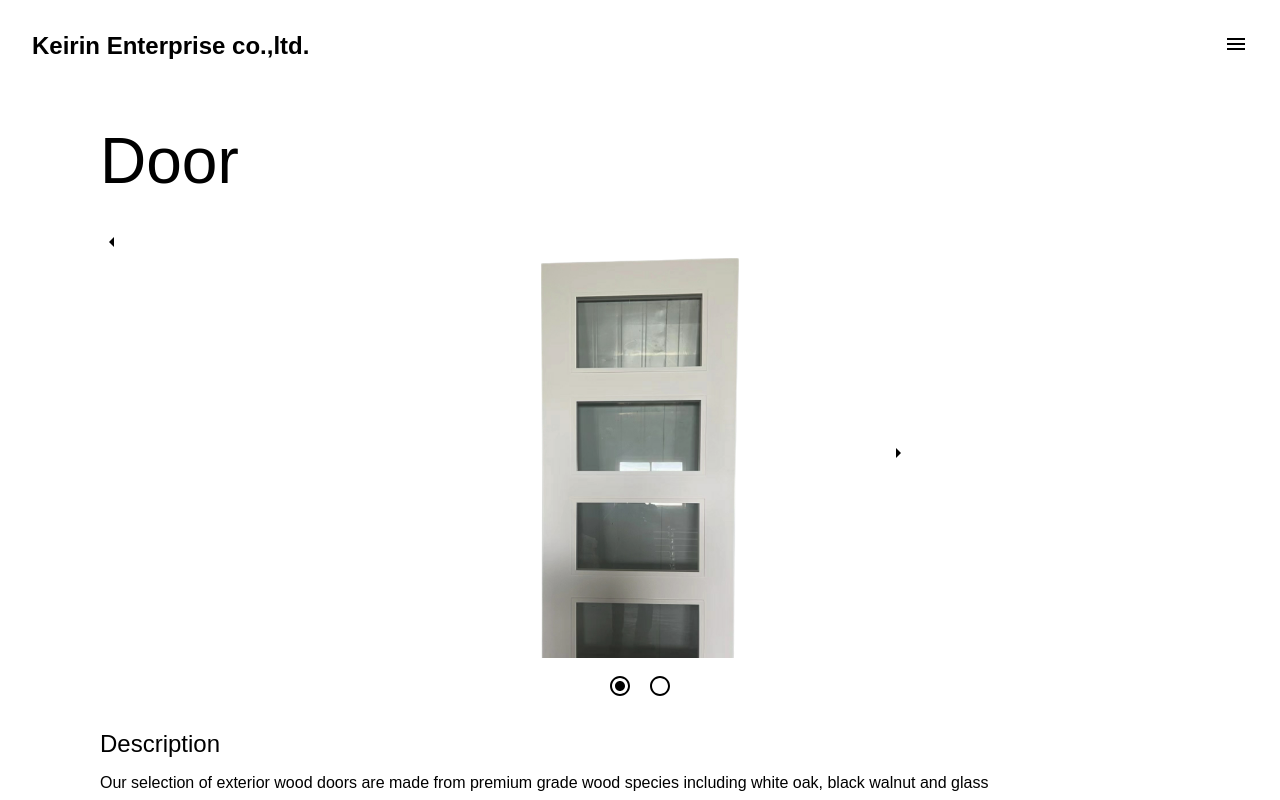
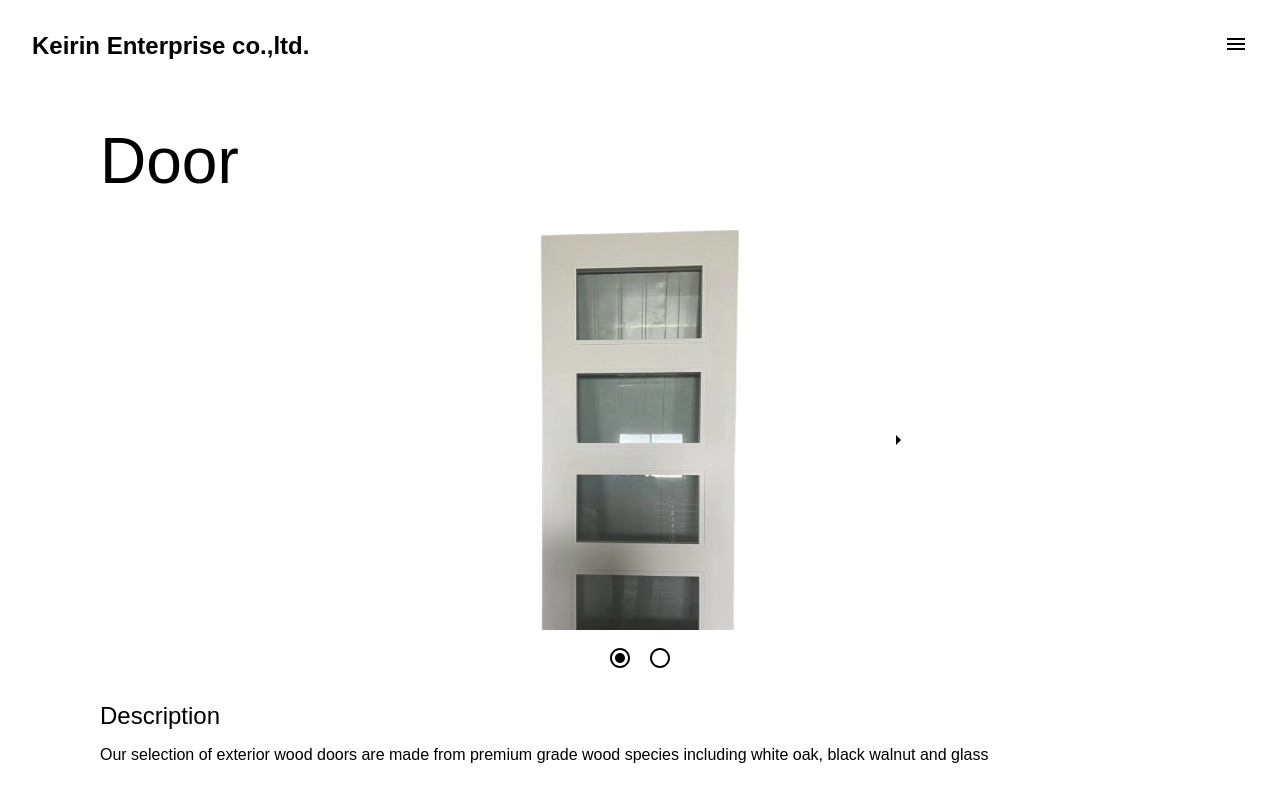
Before and after one commit to jackytam2020/Keirin, a Next.js app: page /product/Door in a window 1280 px wide. Shown: the top 800 px of the page. Built offline with nearby package versions, Linux system fonts and the light colour scheme.

Commit message:
changed rendering of carousel arrows

```diff
--- a/components/Carousel.tsx
+++ b/components/Carousel.tsx
@@ -34,16 +34,15 @@ const Carousel: React.FC<CarouselType> = ({ currentProduct }) => {
 
   return (
     <div className={carouselStyles.carousel}>
+      {currentIndex !== 0 && (
         <ArrowLeftIcon
           onClick={() => {
             updateIndex(currentIndex - 1);
           }}
-        className={
-          currentIndex === 0
-            ? carouselStyles.carousel__leftButtonHidden
-            : carouselStyles.carousel__leftButton
-        }
+          className={carouselStyles.carousel__leftButton}
         />
+      )}
+
       <div
         className={carouselStyles.carousel__inner}
         style={{ transform: `translate(-${currentIndex * 100}%)` }}
@@ -77,16 +76,14 @@ const Carousel: React.FC<CarouselType> = ({ currentProduct }) => {
         })}
       </div>
 
+      {currentIndex !== currentProduct.pictures.length - 1 && (
         <ArrowRightIcon
           onClick={() => {
             updateIndex(currentIndex + 1);
           }}
-        className={
-          currentIndex === currentProduct.pictures.length - 1
-            ? carouselStyles.carousel__rightButtonHidden
-            : carouselStyles.carousel__rightButton
-        }
+          className={carouselStyles.carousel__rightButton}
         />
+      )}
     </div>
   );
 };
--- a/styles/Carousel.module.scss
+++ b/styles/Carousel.module.scss
@@ -28,7 +28,7 @@
   }
 
   &__leftButton {
-    font-size: 64px;
+    font-size: 4em;
     position: absolute;
     top: 45%;
     left: 25%;
@@ -37,16 +37,11 @@
   }
 
   &__rightButton {
-    font-size: 64px;
+    font-size: 4em;
     position: absolute;
     top: 45%;
     right: 25%;
     cursor: pointer;
-  }
-
-  &__rightButtonHidden,
-  &__leftButtonHidden {
-    display: none;
   }
 
   &__radioButtons {
```
Lines whose indentation alone changed are shown as unchanged.
